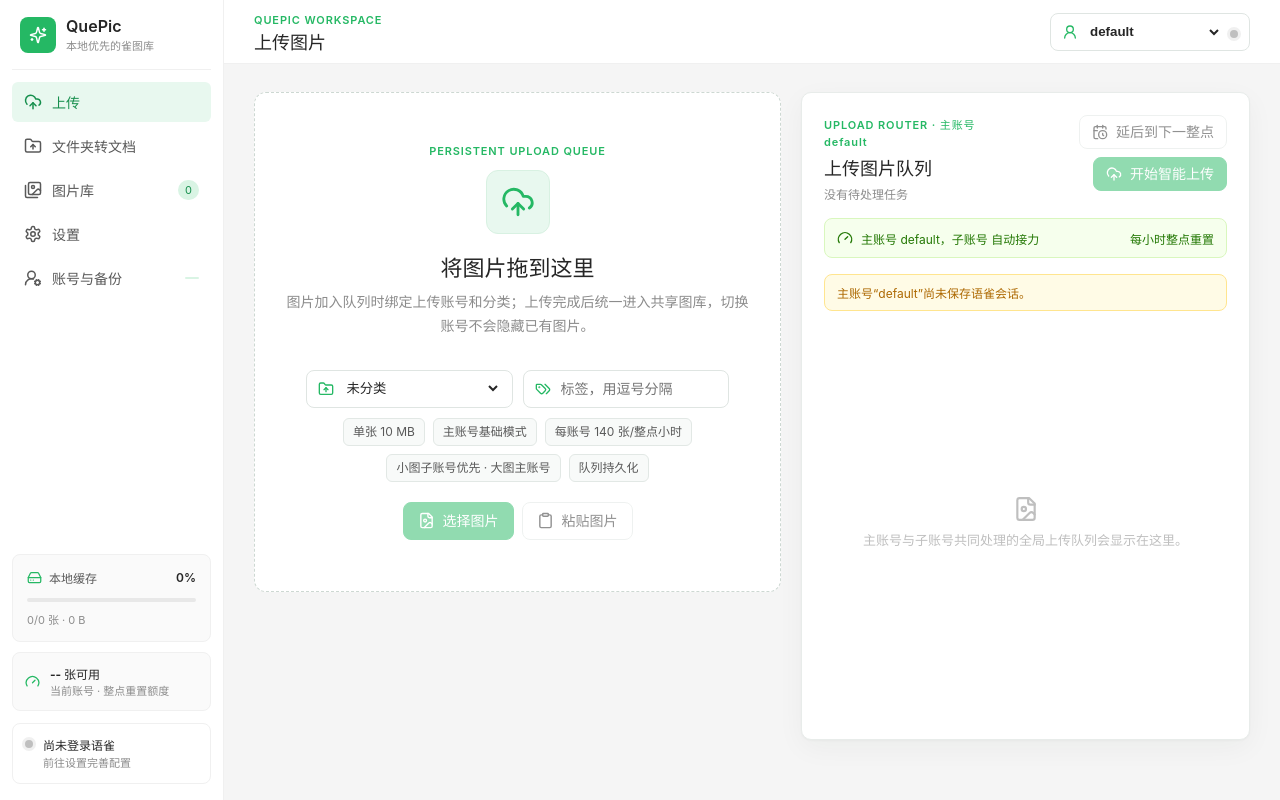
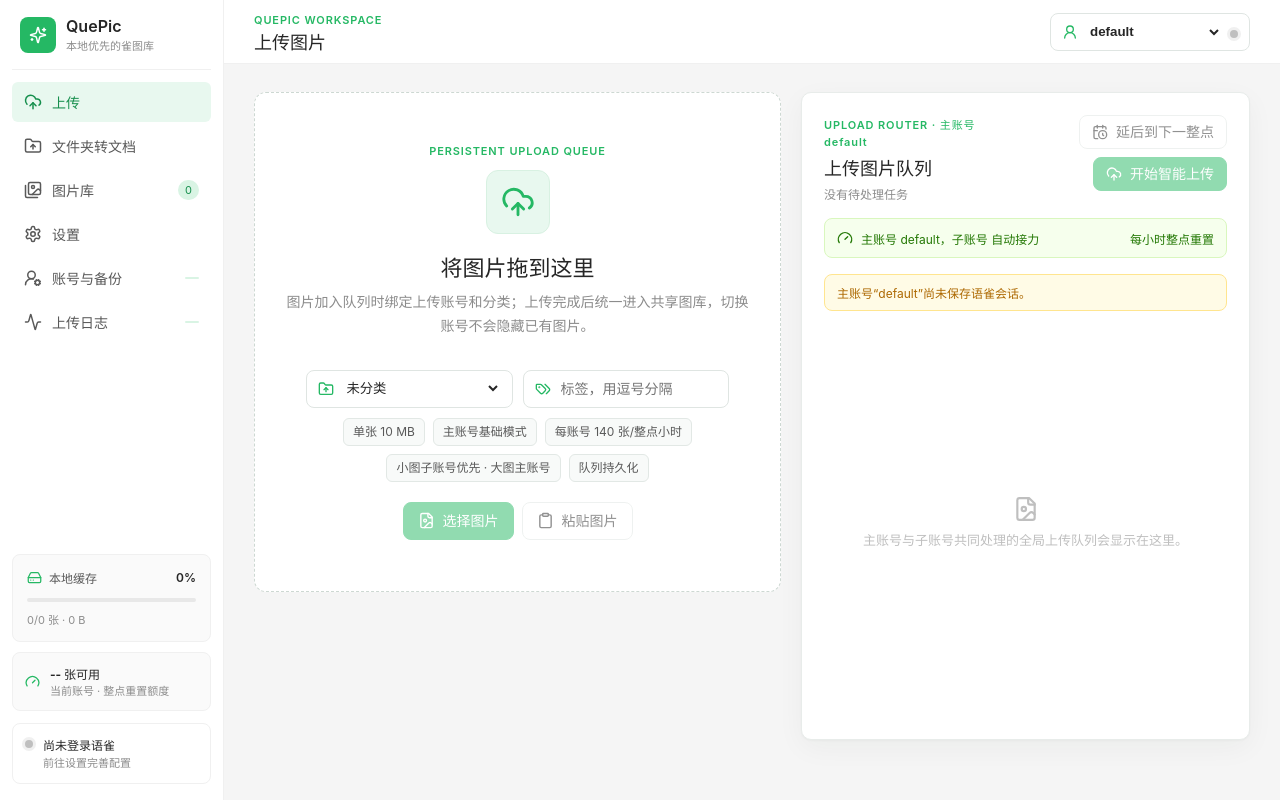
Before and after one commit to weepwood/QuePic, a React (Vite) app: page / in a window 1280 px wide. Built offline with nearby package versions, Linux system fonts and the light colour scheme.

Commit message:
feat: 挂载上传日志模块

```diff
--- a/src/main.tsx
+++ b/src/main.tsx
@@ -2,6 +2,7 @@
 import { createRoot } from 'react-dom/client';
 import App from './App';
 import { AccountBackupManager } from './components/AccountBackupManager';
+import { UploadLogManager } from './components/UploadLogManager';
 import './styles.css';
 import './preview.css';
 import './yuque-theme.css';
@@ -15,10 +16,12 @@
 import './original-viewer.css';
 // 新图库布局必须最后加载，以覆盖旧网格和详情预览规则。
 import './library-overhaul.css';
+import './upload-log.css';
 
 createRoot(document.getElementById('root')!).render(
   <StrictMode>
     <App />
     <AccountBackupManager />
+    <UploadLogManager />
   </StrictMode>,
 );
```
